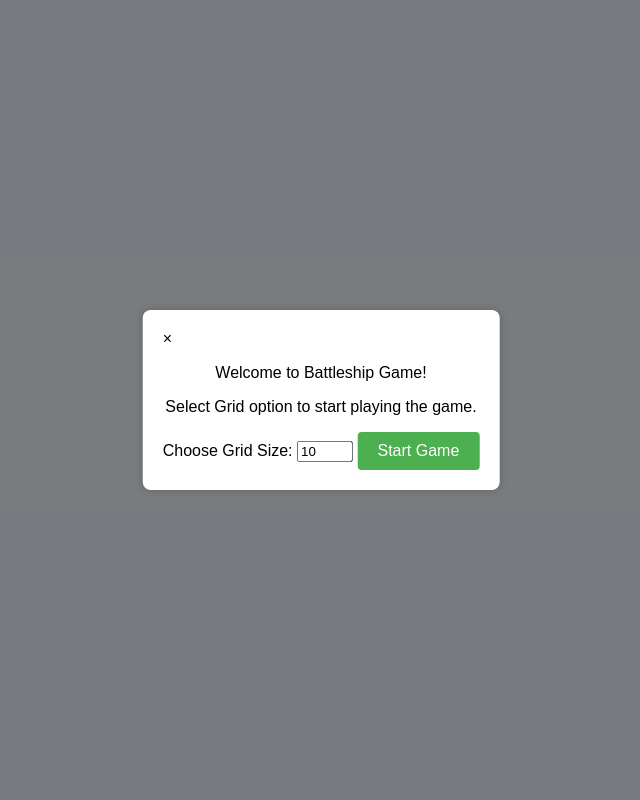
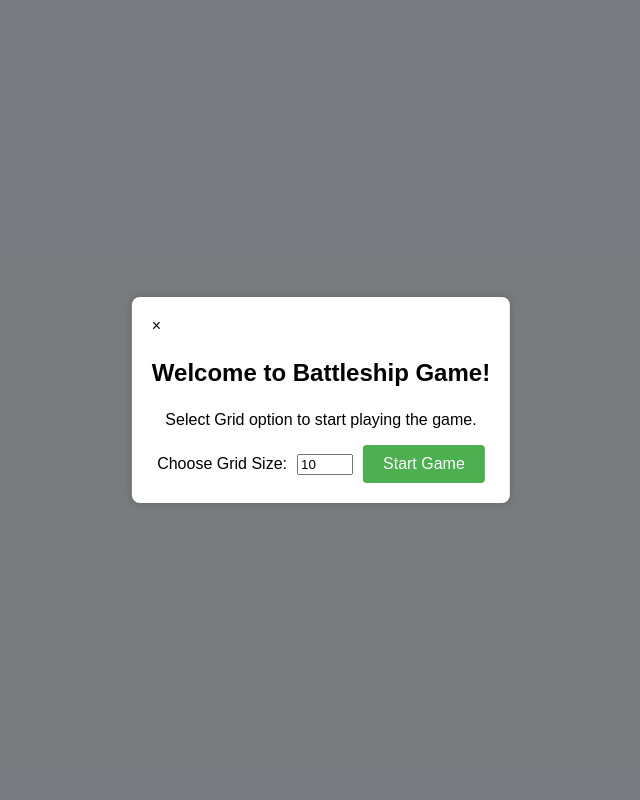
Before and after one commit to Obayaa/Survey_analyzer_Battleship_game, a Flask app: page / in a window 1280 px wide. Shown: the whole page, without its empty margins (319-959 px from the left). Run offline with Flask 3, Linux system fonts and the light colour scheme.

Commit message:
updated pop up message

```diff
--- a/battleship_game_web/battleship_game/static/css/style.css
+++ b/battleship_game_web/battleship_game/static/css/style.css
@@ -43,6 +43,16 @@ body {
     color: #333;
 }
 
+form {
+    display: flex;
+    align-items: center;
+    justify-content: center;
+    gap: 10px;
+}
+.popup-content #Heading{
+    font-size: 1.5em;
+    font-weight: bold;
+}
 .popup-content button{
     background-color: #4CAF50;
     color: white;
--- a/battleship_game_web/battleship_game/templates/index.html
+++ b/battleship_game_web/battleship_game/templates/index.html
@@ -11,7 +11,7 @@
         <div class="popup" id="">
             <span class="close" id ="closePopup">&times;</span>
             <div class="popup-content">
-                <p>Welcome to Battleship Game!</p>
+                <p id = "Heading">Welcome to Battleship Game!</p>
                 <p>Select Grid option to start playing the game.</p>
                 <form action="{{ url_for('start_game') }}" method="POST">
                     <label for="grid_size">Choose Grid Size:</label>
```
